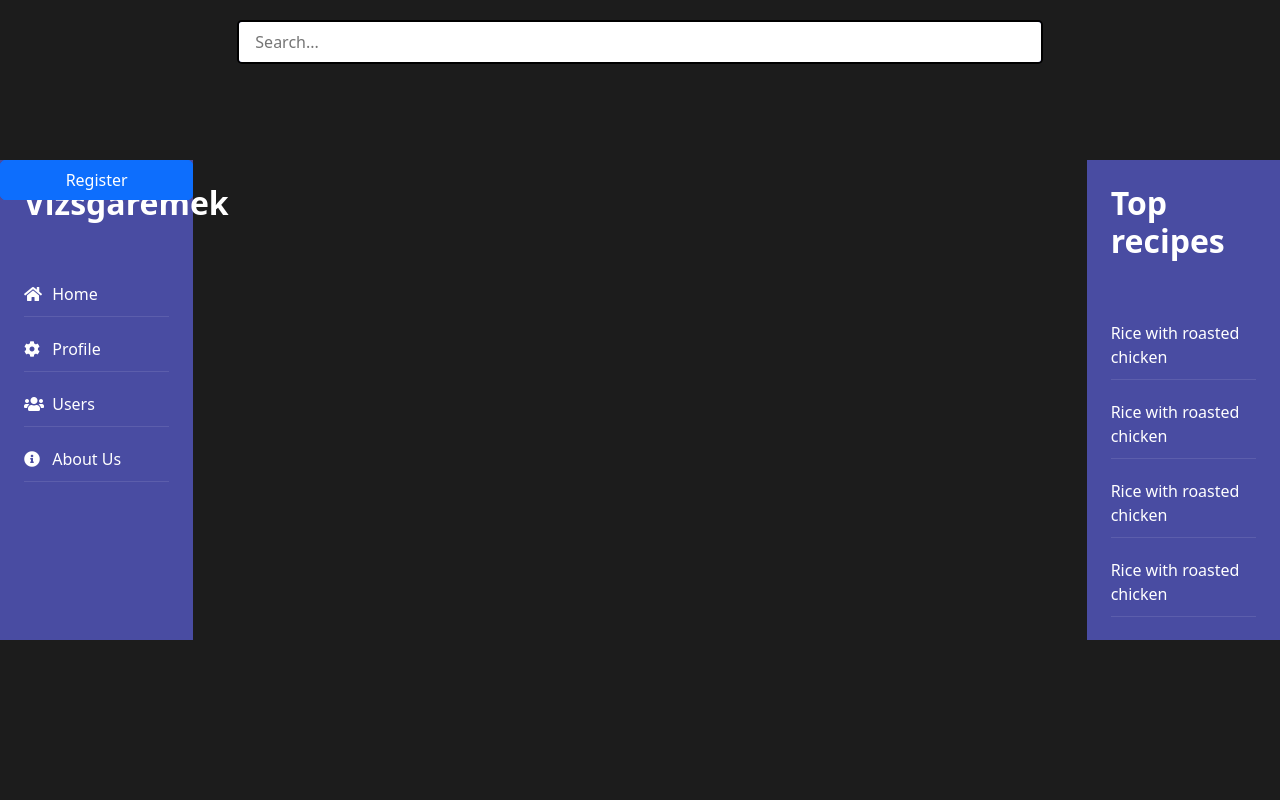
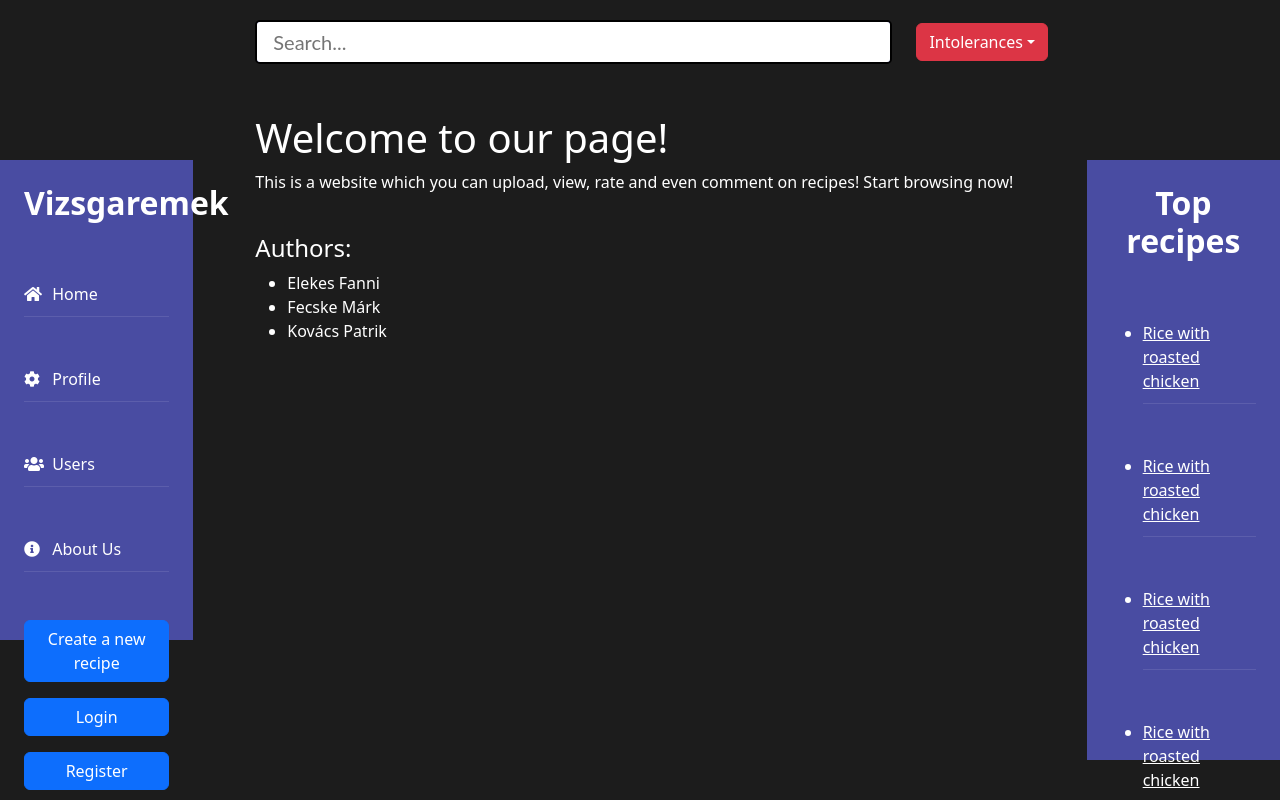
Before and after one commit to Patrik3229/Vizsgaremek_Frontend, a React (Vite) app: page / in a window 1280 px wide. Shown: the top 800 px of the page. Built offline with nearby package versions, Linux system fonts and the light colour scheme.

Commit message:
Search improvements & Allergens

```diff
--- a/src/App.tsx
+++ b/src/App.tsx
@@ -1,3 +1,4 @@
+import { MainPage } from './Components/MainPage';
 import { Search } from './Components/Search';
 import { Sidebar } from './Components/Sidebar';
 import { TopRecipes } from './Components/TopRecipes';
@@ -10,8 +11,9 @@ function App() {
           <div className="col-2" style={{ height: '100vh' }}>
             <Sidebar />
           </div>
-          <div className="col-8">
+          <div className="col-8" id='search' style={{padding: '20px 50px 50px 50px'}}>
             <Search />
+            <MainPage />
           </div>
           <div className="col-2">
             <TopRecipes />
--- a/src/Components/MainPage.tsx
+++ b/src/Components/MainPage.tsx
@@ -0,0 +1,14 @@
+import '../css/MainPage.scoped.css'
+
+export function MainPage() {
+    return <div>
+        <h1>Welcome to our page!</h1>
+        <p>This is a website which you can upload, view, rate and even comment on recipes! Start browsing now!</p><br />
+        <h4>Authors:</h4>
+        <ul>
+            <li>Elekes Fanni</li>
+            <li>Fecske Márk</li>
+            <li>Kovács Patrik</li>
+        </ul>
+    </div>
+}
--- a/src/Components/Search.tsx
+++ b/src/Components/Search.tsx
@@ -1,14 +1,103 @@
 import '../css/Search.scoped.css'
 
-export function Search(){
-    function searchLogic(){
+export function Search() {
+    function searchLogic() {
         console.log("Search logic will go here");
     }
 
     return <>
-        <form onSubmit={searchLogic} role="search" id='search'>
-            <input id="search" type="search" placeholder="Search..." required />
-            <button type="submit">Go</button>
-        </form>
+        <div className="row">
+            <div className="col-10 decreasedpadding">
+                <form onSubmit={searchLogic} role="search" id='search'>
+                    <input id="search" type="search" placeholder="Search..." required />
+                    <button type="submit" id='searchButton'>Go</button>
+                </form>
+            </div>
+            <div className="col-2 decreasedpadding">
+                <div className="btn-group" id='allergensButton'>
+                    <button
+                        type="button"
+                        className="btn btn-danger dropdown-toggle"
+                        data-bs-toggle="dropdown"
+                        aria-expanded="false"
+                        data-bs-auto-close="false"
+                    >
+                        Intolerances
+                    </button>
+                    <ul className="dropdown-menu" id='allergensList'>
+                        <li>
+                            <label htmlFor='gluten'>
+                                <input type="checkbox" name="" id="gluten" /> Gluten
+                            </label>
+                        </li>
+                        <li>
+                            <label htmlFor='crustaceans'>
+                                <input type="checkbox" name="" id="crustaceans" /> Crustaceans
+                            </label>
+                        </li>
+                        <li>
+                            <label htmlFor='eggs'>
+                                <input type="checkbox" name="" id="eggs" /> Eggs
+                            </label>
+                        </li>
+                        <li>
+                            <label htmlFor='fish'>
+                                <input type="checkbox" name="" id="fish" /> Fish
+                            </label>
+                        </li>
+                        <li>
+                            <label htmlFor='peanuts'>
+                                <input type="checkbox" name="" id="peanuts" /> Peanuts
+                            </label>
+                        </li>
+                        <li>
+                            <label htmlFor='soybeans'>
+                                <input type="checkbox" name="" id="soybeans" /> Soybeans
+                            </label>
+                        </li>
+                        <li>
+                            <label htmlFor='milk'>
+                                <input type="checkbox" name="" id="milk" /> Milk
+                            </label>
+                        </li>
+                        <li>
+                            <label htmlFor='nuts'>
+                                <input type="checkbox" name="" id="nuts" /> Nuts
+                            </label>
+                        </li>
+                        <li>
+                            <label htmlFor='celery'>
+                                <input type="checkbox" name="" id="celery" /> Celery
+                            </label>
+                        </li>
+                        <li>
+                            <label htmlFor='mustard'>
+                                <input type="checkbox" name="" id="mustard" /> Mustard
+                            </label>
+                        </li>
+                        <li>
+                            <label htmlFor='sesame_seeds'>
+                                <input type="checkbox" name="" id="sesame_seeds" /> Sesame seeds
+                            </label>
+                        </li>
+                        <li>
+                            <label htmlFor='sulphur_dioxide'>
+                                <input type="checkbox" name="" id="sulphur_dioxide" /> Sulphur dioxide
+                            </label>
+                        </li>
+                        <li>
+                            <label htmlFor='lupin'>
+                                <input type="checkbox" name="" id="lupin" /> Lupin
+                            </label>
+                        </li>
+                        <li>
+                            <label htmlFor='molluscs'>
+                                <input type="checkbox" name="" id="molluscs" /> Molluscs
+                            </label>
+                        </li>
+                    </ul>
+                </div>
+            </div>
+        </div>
     </>
 }
--- a/src/Components/TopRecipes.tsx
+++ b/src/Components/TopRecipes.tsx
@@ -4,37 +4,39 @@ export function TopRecipes() {
     return <div className="h-100 d-flex align-items-stretch">
     <nav id="sidebar" className="p-4">
       <div>
-        <h2>
+        <h2 style={{textAlign: 'center'}}>
           <a href="index.html" className="logo noUnderline">
             Top recipes
           </a>
         </h2>
-        <ul className="list-unstyled">
+        <ul>
           <li>
-            <a href="#" className="noUnderline">
+            <a href="#">
               <div>Rice with roasted chicken</div>
             </a>
           </li>
           <li>
-            <li>
-            <a href="#" className="noUnderline">
-              <div>Rice with roasted chicken</div>
-            </a>
-          </li>
-          </li>
-          <li>
-          <a href="#" className="noUnderline">
+            <a href="#">
               <div>Rice with roasted chicken</div>
             </a>
           </li>
           <li>
-          <a href="#" className="noUnderline">
+            <a href="#">
+              <div>Rice with roasted chicken</div>
+            </a>
+          </li>
+          <li>
+            <a href="#">
+              <div>Rice with roasted chicken</div>
+            </a>
+          </li>
+          <li>
+            <a href="#">
               <div>Rice with roasted chicken</div>
             </a>
           </li>
         </ul>
       </div>
-
     </nav>
   </div>
 }
--- /dev/null
+++ b/src/css/MainPage.scoped.css
@@ -0,0 +1,18 @@
+* {
+    color: white;
+}
+
+.dropdown-menu{
+    background-color: #2a2a2a;
+}
+
+.dropdown-item:hover{
+    background-color: #2b2b2b;
+    color: white;
+}
+
+#allergensList{
+    li{
+        margin-left: 10px;
+    }
+}
--- a/src/css/Search.scoped.css
+++ b/src/css/Search.scoped.css
@@ -1,10 +1,3 @@
-*,
-*::before,
-*::after {
-    box-sizing: inherit;
-}
-
-
 form {
     --rad: .7rem;
     --dur: .3s;
@@ -16,11 +9,11 @@ form {
     background-color: #494ca2;
     border: 2px solid black;
     border-radius: 5px;
-    margin: 20px 20px 20px 20px;
+    margin-bottom: 50px;
 }
 
-input,
-button {
+input[type="search"],
+#searchButton {
     height: 40px;
     font-family: var(--font-fam);
     border: 0;
@@ -38,7 +31,7 @@ input[type="search"] {
     position: relative;
 }
 
-button {
+#searchButton {
     display: none;
     /*prevent being able to tab to it*/
     position: absolute;
@@ -55,7 +48,7 @@ button {
 input:not(:placeholder-shown) {
     width: calc(100% - var(--btn-width));
 
-    +button {
+    +#searchButton {
         display: block;
     }
 }
@@ -76,12 +69,27 @@ input:hover {
     outline: none;
 }
 
-label {
-    position: absolute;
-    clip: rect(1px, 1px, 1px, 1px);
-    padding: 0;
-    border: 0;
-    height: 1px;
-    width: 1px;
-    overflow: hidden;
+.dropdown-menu{
+    background-color: #2a2a2a;
 }
+
+.dropdown-item:hover{
+    background-color: #2b2b2b;
+    color: white;
+}
+
+#allergensList{
+    li{
+        margin-left: 10px;
+        color: white
+    }
+}
+
+#allergensButton{
+    margin-top: 3px;
+}
+
+.decreasedpadding{
+    padding-left: 5px;
+    padding-right: 5px;
+}
--- a/src/css/TopRecipes.scoped.css
+++ b/src/css/TopRecipes.scoped.css
@@ -38,7 +38,7 @@
 #sidebar ul li {
   font-size: 16px;
   margin-top: 10px;
-  margin-bottom: 10px;
+  margin-bottom: 40px;
 }
 
 #sidebar ul li>ul {
```
